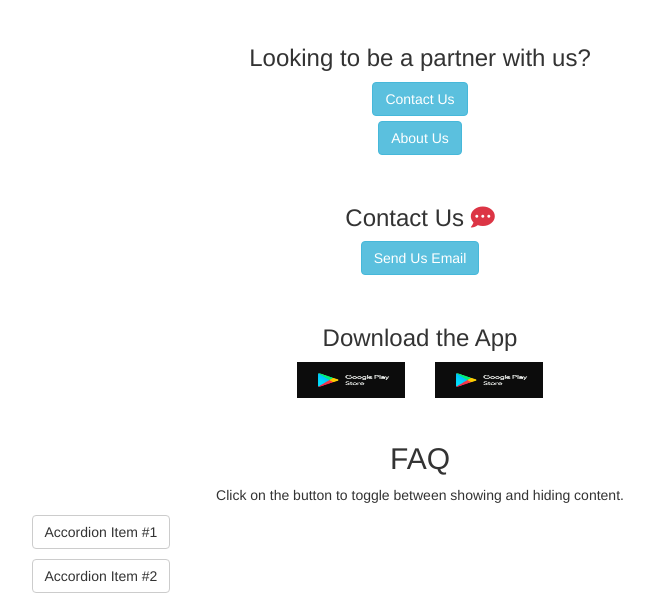
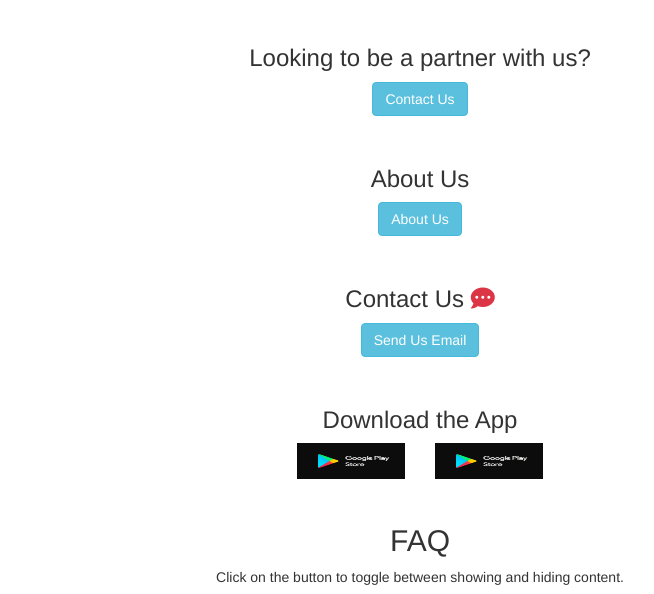
Before and after one commit to akmsajjad/Vigroyweb, a plain HTML site: page index.html in a window 1280 px wide. Shown: the part 2320-2914 px from the top of the page, without its empty margins (220-874 px from the left). Drawn offline with nearby package versions, Linux system fonts and the light colour scheme.

Commit message:
finished

```diff
--- a/index.html
+++ b/index.html
@@ -174,6 +174,7 @@
                 <div class="button-align mx-auto ">
                     <button class="btn btn-info " type="button">Contact Us</button>
                 </div>
+                <h3 class="pt-5 text-center">About Us</h3>
                 <div class="button-align mx-auto mt-2">
                     <button class="btn btn-info  " type="button">About Us</button>
                 </div>
```
